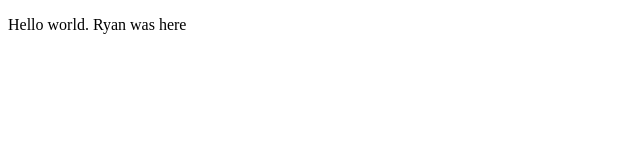
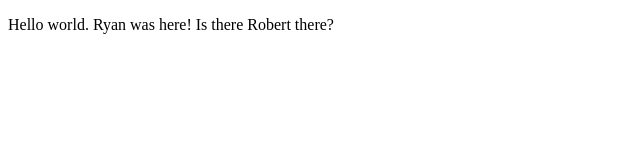
Before and after one commit to stirweb/stirling-tests, a plain HTML site: page index.html in a window 1280 px wide. Shown: the whole page, without its empty margins (0-640 px from the left). Drawn offline with Linux system fonts and the light colour scheme.

Commit message:
Test update / auto deploy to GItHub Pages

```diff
--- a/index.html
+++ b/index.html
@@ -12,7 +12,7 @@
 </head>
 
 <body>
-	<p>Hello world. Ryan was here</p>
+	<p>Hello world. Ryan was here! Is there Robert there?</p>
 
 </body>
 
```
